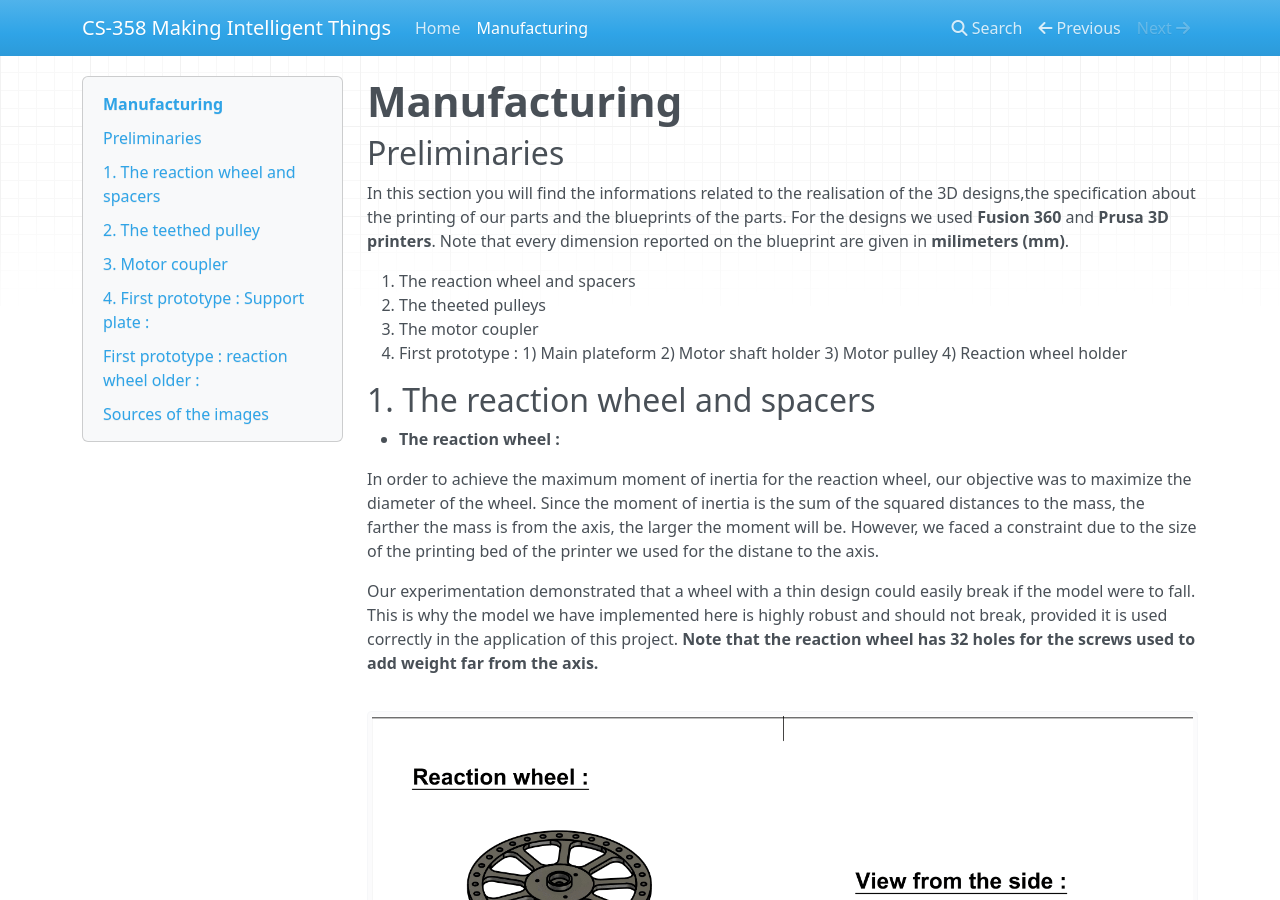
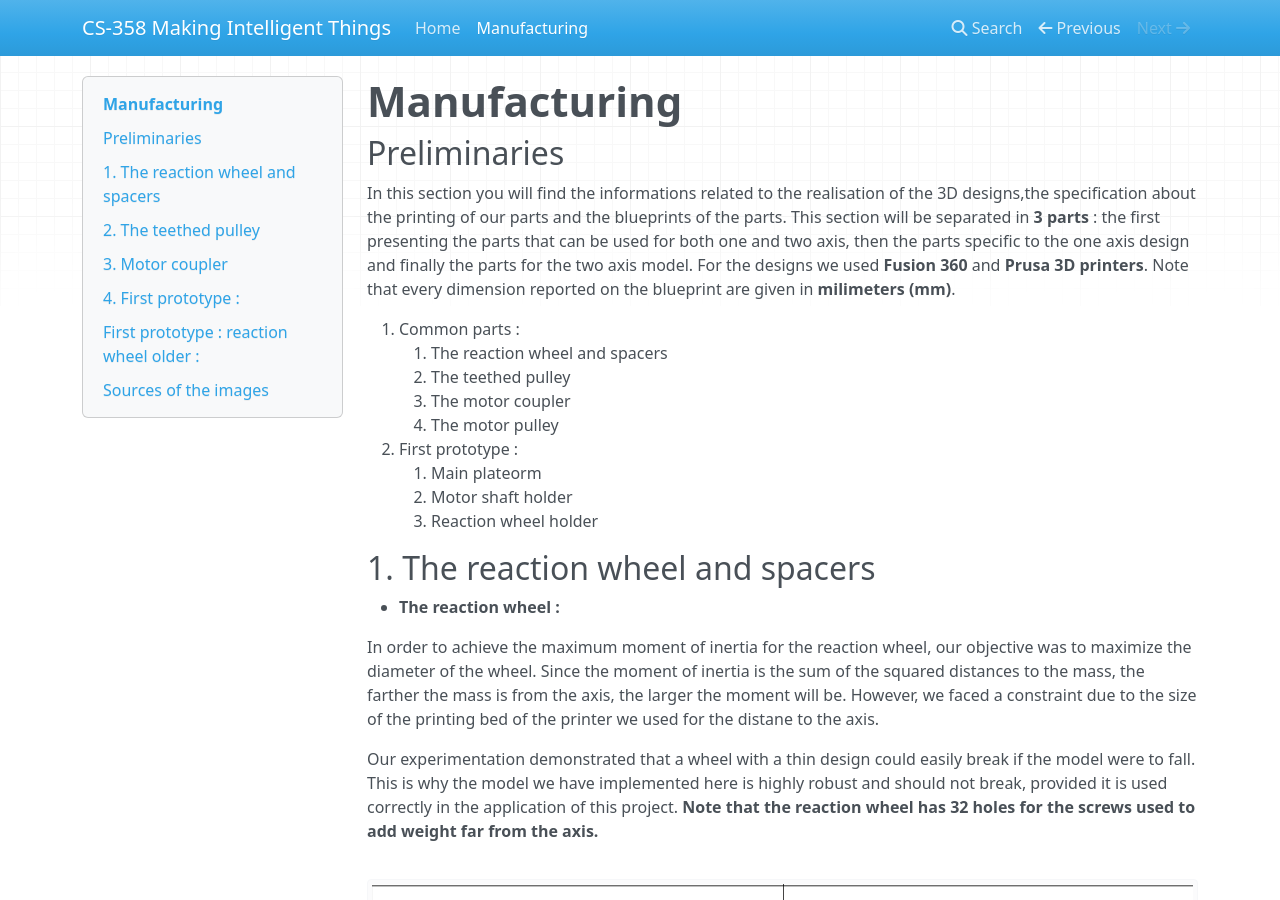
Before and after one commit to mit-unicycle/mit-unicycle, an MkDocs documentation site: the page built from docs/manufacturing.md, in a window 1280 px wide and 900 px high. Built offline with MkDocs 1.6.1, drawn with Linux system fonts in a browser that asks for light colours; nearby versions of some CDN libraries; some of the changed text lies outside the part shown.

Commit message:
new layout + images

```diff
--- a/docs/manufacturing.md
+++ b/docs/manufacturing.md
@@ -6,16 +6,27 @@
 
 ## **Preliminaries**
 
-In this section you will find the informations related to the realisation of the 3D designs,the specification about the printing of our parts and the blueprints of the parts. For the designs we used **Fusion 360** and **Prusa 3D printers**. Note that every dimension reported on the blueprint are given in **milimeters (mm)**.
+In this section you will find the informations related to the realisation of the 3D designs,the specification about the printing of our parts and the blueprints of the parts. This section will be separated in **3 parts** : the first presenting the parts that can be used for both one and two axis, then the parts specific to the one axis design and finally the parts for the two axis model. For the designs we used **Fusion 360** and **Prusa 3D printers**. Note that every dimension reported on the blueprint are given in **milimeters (mm)**.
 
-1. The reaction wheel and spacers
-2. The theeted pulleys
-3. The motor coupler
-4. First prototype :
-   1) Main plateform
-   2) Motor shaft holder
-   3) Motor pulley
-   4) Reaction wheel holder
+<ol>
+   <li> <font size = "3"> Common parts : </font></li>
+
+   <ol>
+      <li> The reaction wheel and spacers </li>
+      <li> The teethed pulley </li>
+      <li> The motor coupler</li>
+      <li> The motor pulley</li>
+   </ol>
+
+   <li> <font size = "3"> First prototype : </font> </li>
+
+   <ol>
+      <li> Main plateorm</li>
+      <li> Motor shaft holder</li>
+      <li> Reaction wheel holder</li>
+   </ol>
+
+</ol>
 
 ## **1. The reaction wheel and spacers**
 
@@ -72,13 +83,19 @@ For the motor coupler, we machined them using the tools available to us. This ap
 
 
 
-## **4. First prototype :** Support plate :
+## **4. First prototype :**
 
-As the first prototype purpose is to balance in one axis of freedom, we needed a plate where we could fit the motor, the ESC, the breadboard and the esp8266. For the first prototype we did all the tests without the batterie mounted.
+   <font size = "3">1. Support plate :</font>
+
+<font size = "3">As the first prototype purpose is to balance in one axis of freedom, we needed a plate where we could fit the motor, the ESC, the breadboard and the esp8266. **Note that for the first prototype we did all the tests without the batterie mounted.** </font>
+
+![Alt text](images/One%20axis%20bottom%20Drawing%20v1-1.png)
+
 
 ## First prototype : reaction wheel older :
 
 
+![Alt text](images/One%20axis%20wheel%20holder%20Drawing%20v3-1.png)
 
 
 
```
Also changed, not shown: docs/images/One axis bottom Drawing v1-1.png (added), docs/images/One axis wheel holder Drawing v3-1.png (added), site/images/One axis bottom Drawing v1-1.png (added), site/images/One axis wheel holder Drawing v3-1.png (added), site/index.html, site/manufacturing/index.html, site/search/search_index.json, 1 other file.
